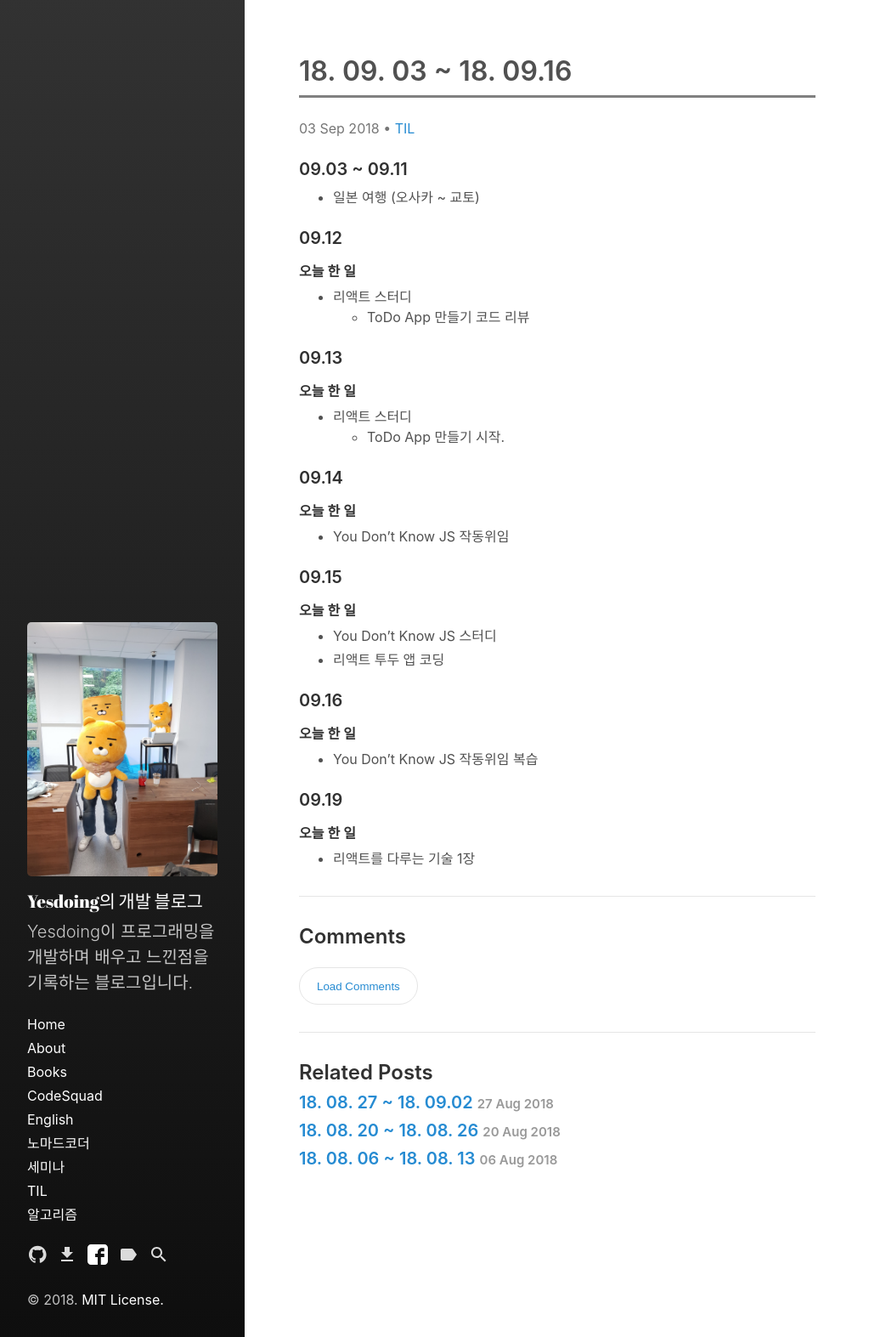
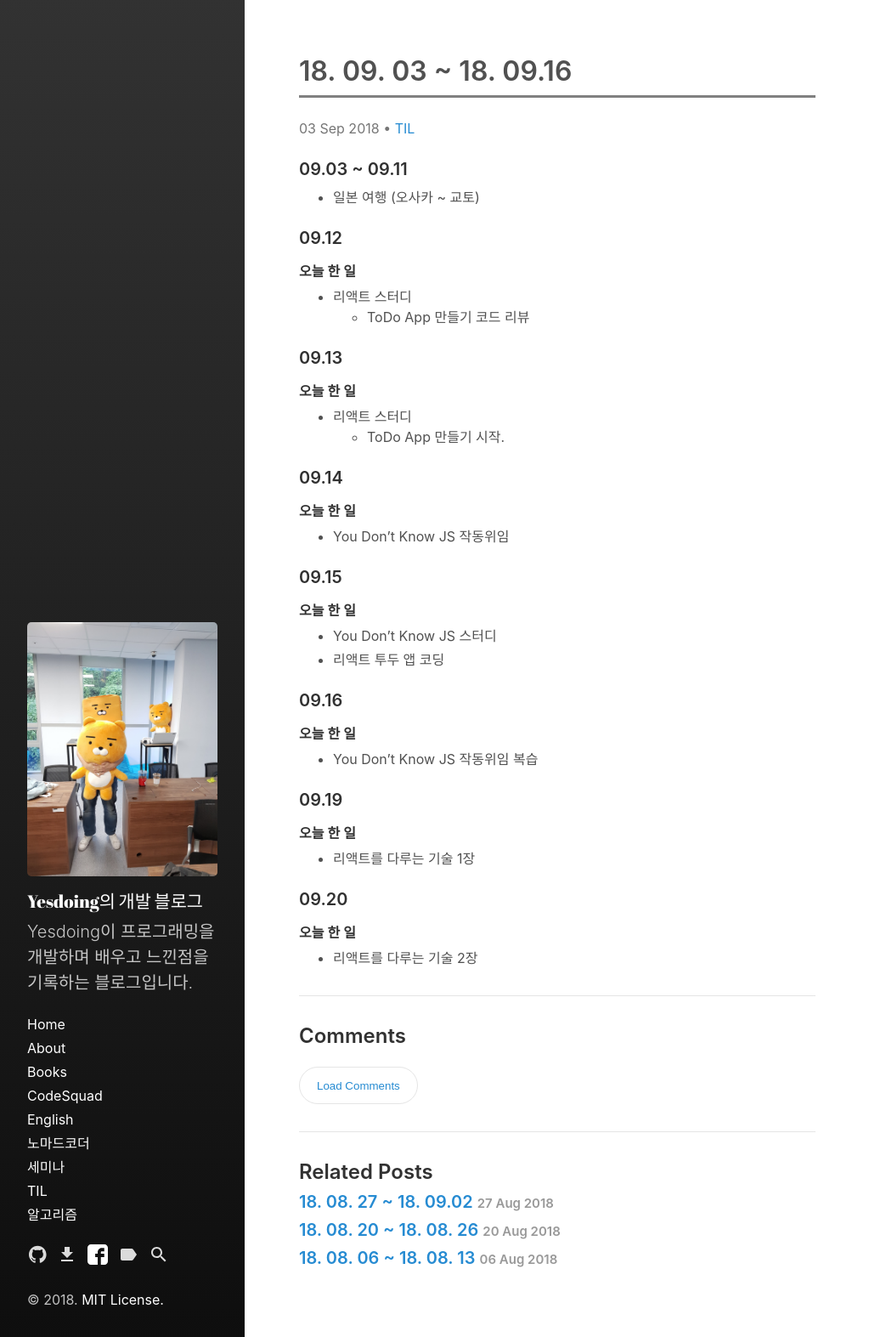
Before and after one commit to Yesdoing/Yesdoing.github.io, a Jekyll site: the page built from _posts/TIL/2018-09-03-09-09-TIL.md, in a window 1280 px wide. Shown: the whole page at 85% size, without its empty margins (0-1023 px from the left). Built offline with Jekyll 4.4.1, drawn with Linux system fonts in a browser that asks for light colours.

Commit message:
add blog post

```diff
--- a/_posts/TIL/2018-09-03-09-09-TIL.md
+++ b/_posts/TIL/2018-09-03-09-09-TIL.md
@@ -34,3 +34,7 @@ categories:
 ### 09.19
 #### 오늘 한 일
 - 리액트를 다루는 기술 1장
+
+### 09.20
+#### 오늘 한 일
+- 리액트를 다루는 기술 2장
```
